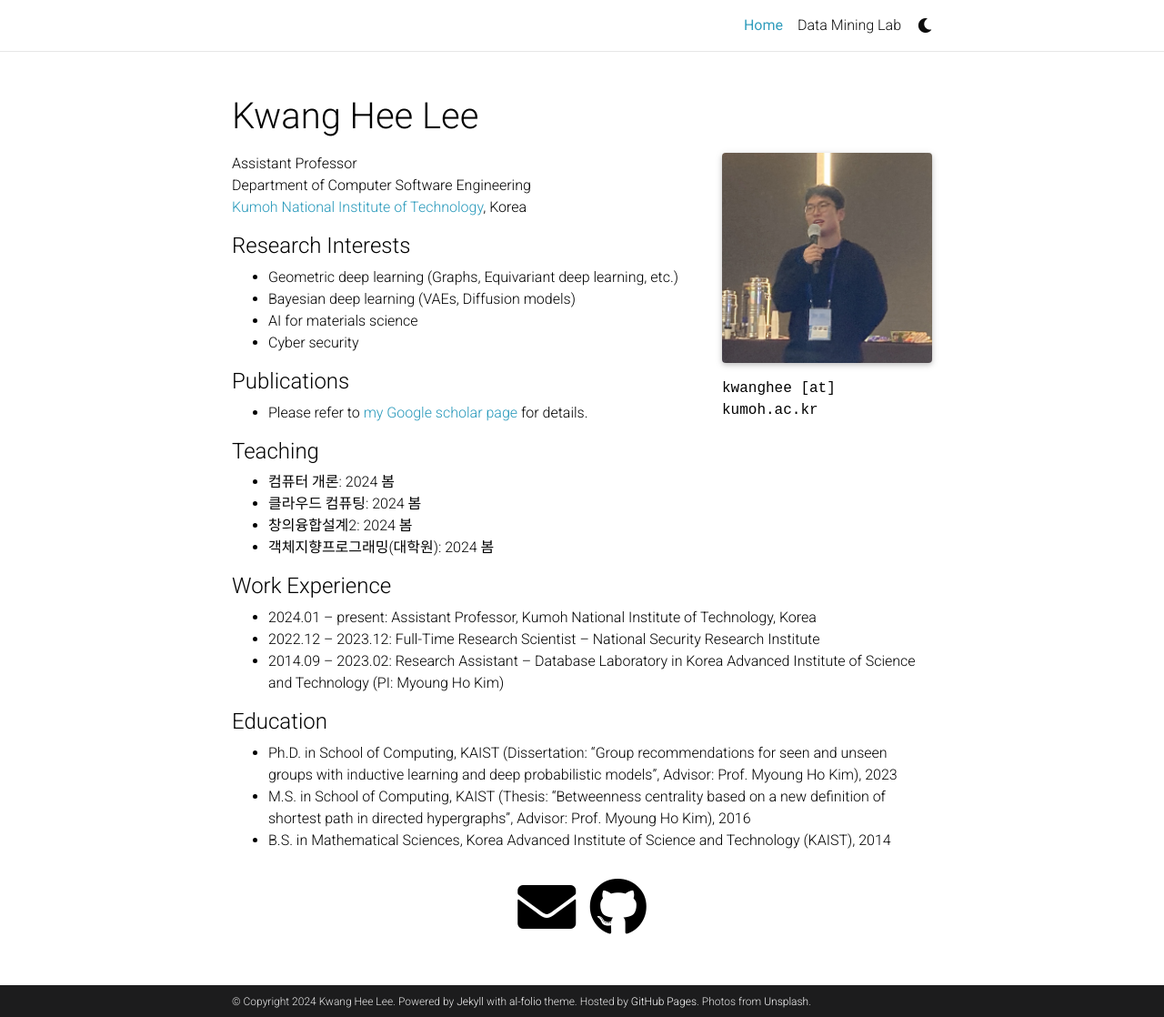
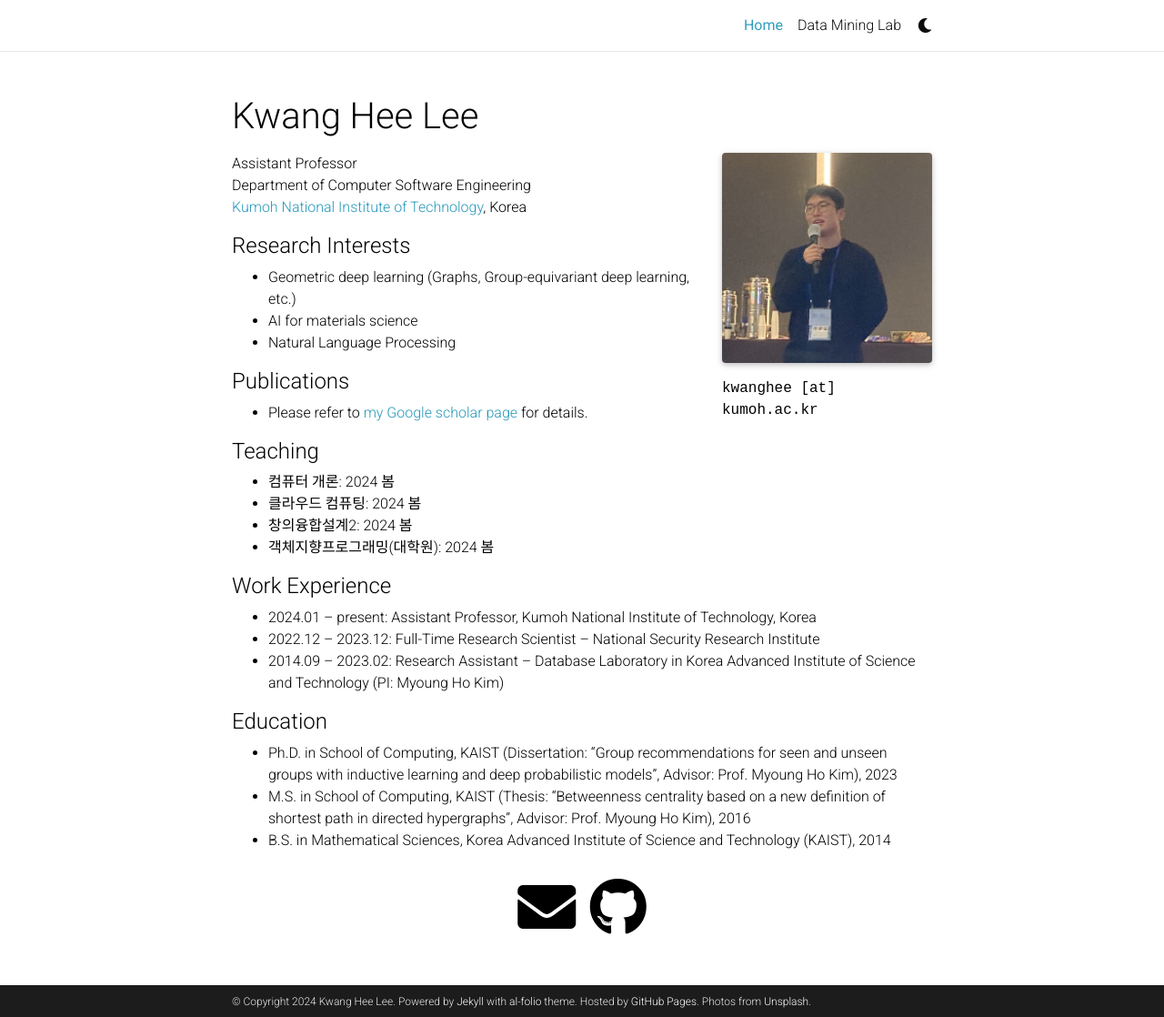
Before and after one commit to kwangheeya/kwangheeya.github.io, a Jekyll site: the page built from _pages/Home.md, in a window 1280 px wide and 1118 px high. Shown: the whole window at 91% size. Built offline with Jekyll 4.4.1, drawn with Linux system fonts in a browser that asks for light colours; full-size pictures stand in for the smaller copies a plugin makes; comment, search, counter and statistics services are not loaded; a style sheet for code colours, icons or effects is not loaded.

Commit message:
Update Home.md

```diff
--- a/_pages/Home.md
+++ b/_pages/Home.md
@@ -20,10 +20,9 @@ Department of Computer Software Engineering <br />
 
 #### Research Interests
 
-- Geometric deep learning (Graphs, Equivariant deep learning, etc.)
-- Bayesian deep learning (VAEs, Diffusion models)
+- Geometric deep learning (Graphs, Group-equivariant deep learning, etc.)
 - AI for materials science
-- Cyber security
+- Natural Language Processing
 
 #### Publications
 
```
